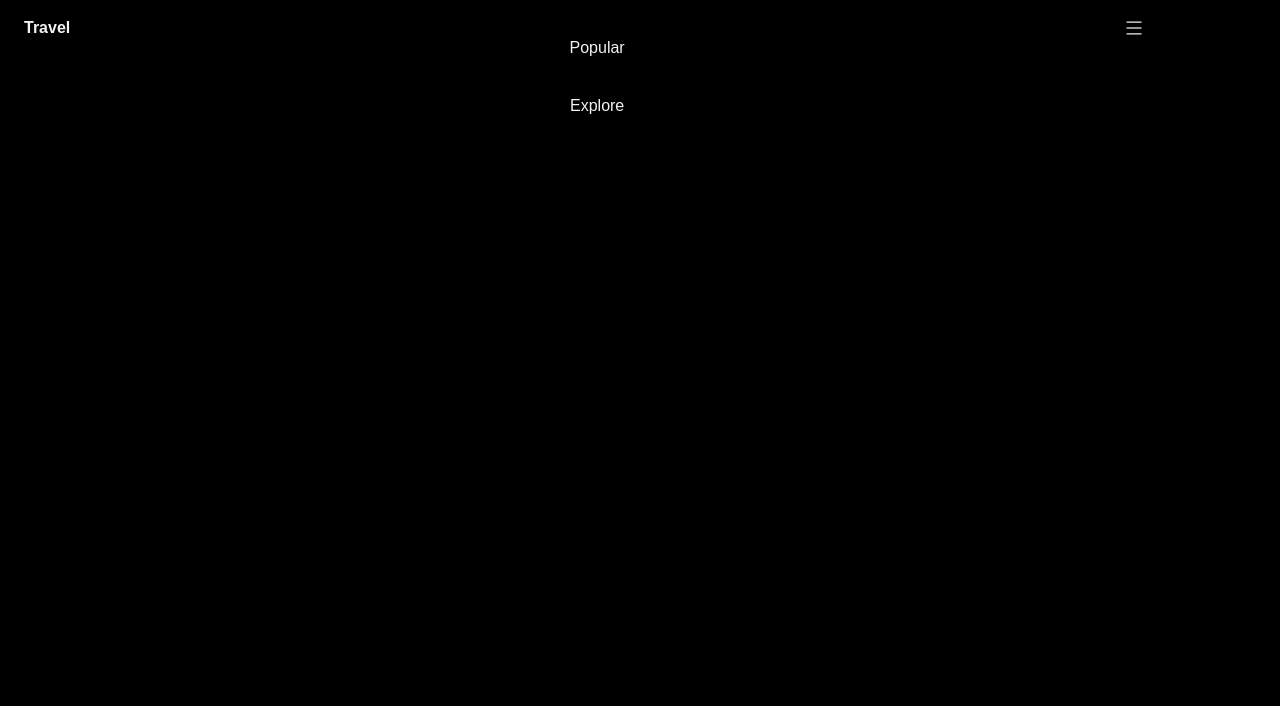
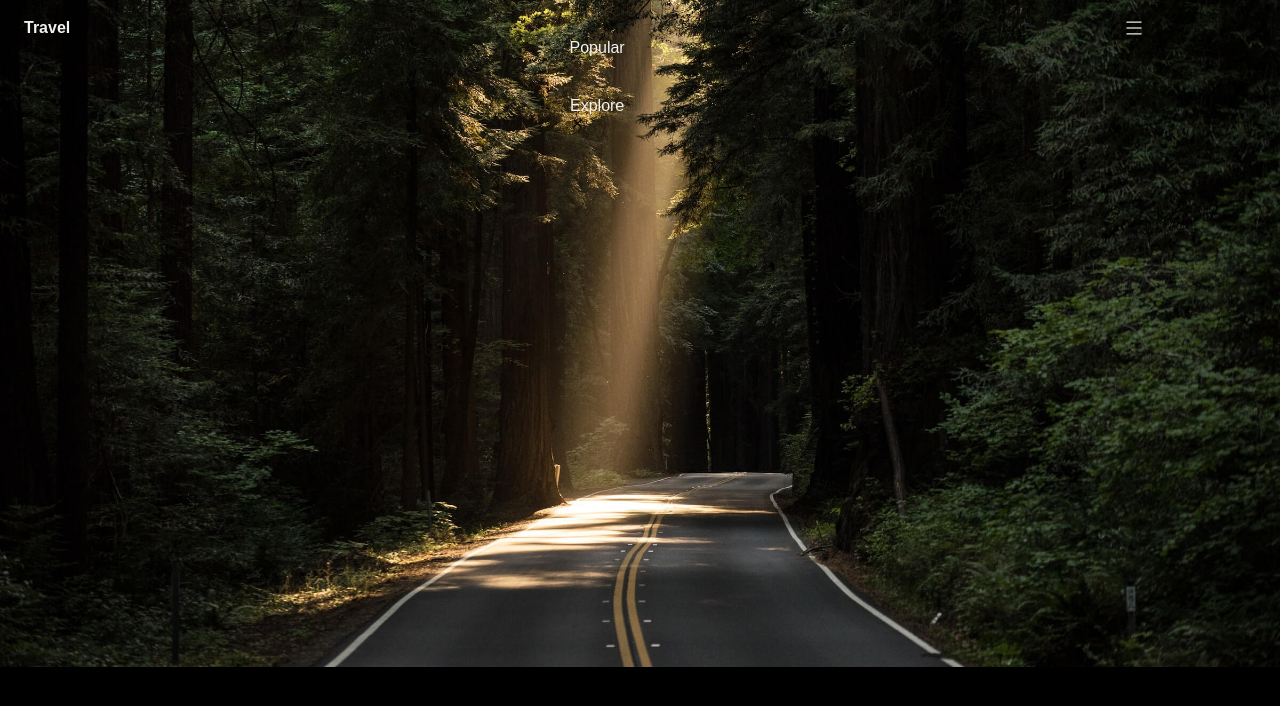
Before and after one commit to Mvsss/Landing, a plain HTML site: page Travel/index.html in a window 1280 px wide. Drawn offline with nearby package versions, Linux system fonts and the light colour scheme.

Commit message:
feat: add images

```diff
--- a/Travel/index.html
+++ b/Travel/index.html
@@ -45,7 +45,10 @@
     </header>
 
     <main class="main">
+        <section class="about__section" id="about">
+            <img src="img/home-bg.jpg" alt="" class="home__bg">
 
+        </section>
     </main>
 
     <footer class="footer">
```
Also changed, not shown: Travel/img/about-beach.jpg (added), Travel/img/explore-beach.jpg (added), Travel/img/explore-perfil.png (added), Travel/img/favicon.png (added), Travel/img/home-beach.jpg (added), Travel/img/home-bg.jpg (added), Travel/img/home-lake.jpg (added), Travel/img/home-mountain.jpg (added), Travel/img/home-trees.jpg (added), Travel/img/join-island.jpg (added), Travel/img/popular-forest.jpg (added), Travel/img/popular-lake.jpg (added), Travel/img/popular-mountain.jpg (added).
